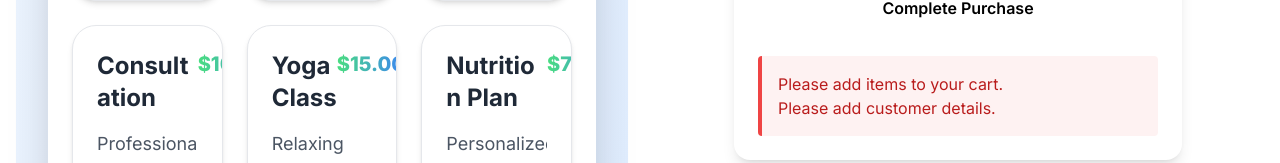
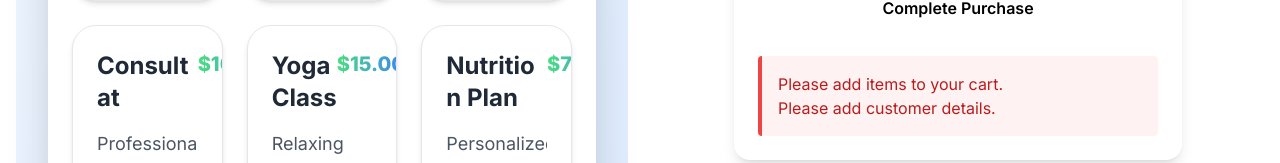
Before and after one commit to prashantxy/task, a Next.js app: page / in a window 1280 px wide. Shown: the part 637-800 px from the top of the page. Built offline with nearby package versions, Linux system fonts and the light colour scheme.

Commit message:
Update serviceSelect.tsx

```diff
--- a/app/components/serviceSelect.tsx
+++ b/app/components/serviceSelect.tsx
@@ -5,7 +5,7 @@ const services: Service[] = [
   { id: 1, name: 'Fitness Class', price: 20, category: 'Fitness', description: 'Group fitness class for all levels' },
   { id: 2, name: 'Therapy Session', price: 80, category: 'Health', description: 'One-on-one therapy session' },
   { id: 3, name: 'Workshop', price: 50, category: 'Education', description: 'Interactive learning workshop' },
-  { id: 4, name: 'Consultation', price: 100, category: 'Business', description: 'Professional business consultation' },
+  { id: 4, name: 'Consultat', price: 100, category: 'Business', description: 'Professional business consultation' },
   { id: 5, name: 'Yoga Class', price: 15, category: 'Fitness', description: 'Relaxing yoga session for all levels' },
   { id: 6, name: 'Nutrition Plan', price: 75, category: 'Health', description: 'Personalized nutrition plan' },
   { id: 7, name: 'Language Course', price: 60, category: 'Education', description: '4-week language learning course' },
```
